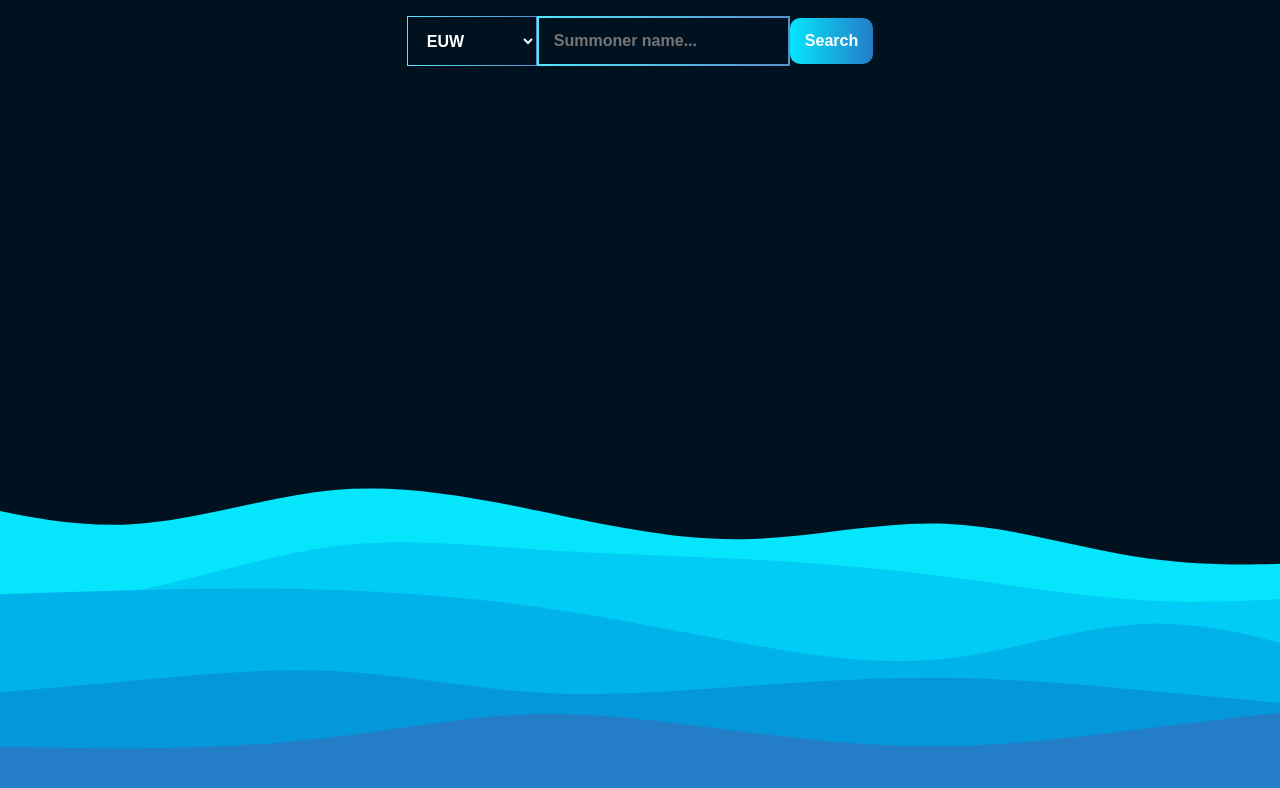
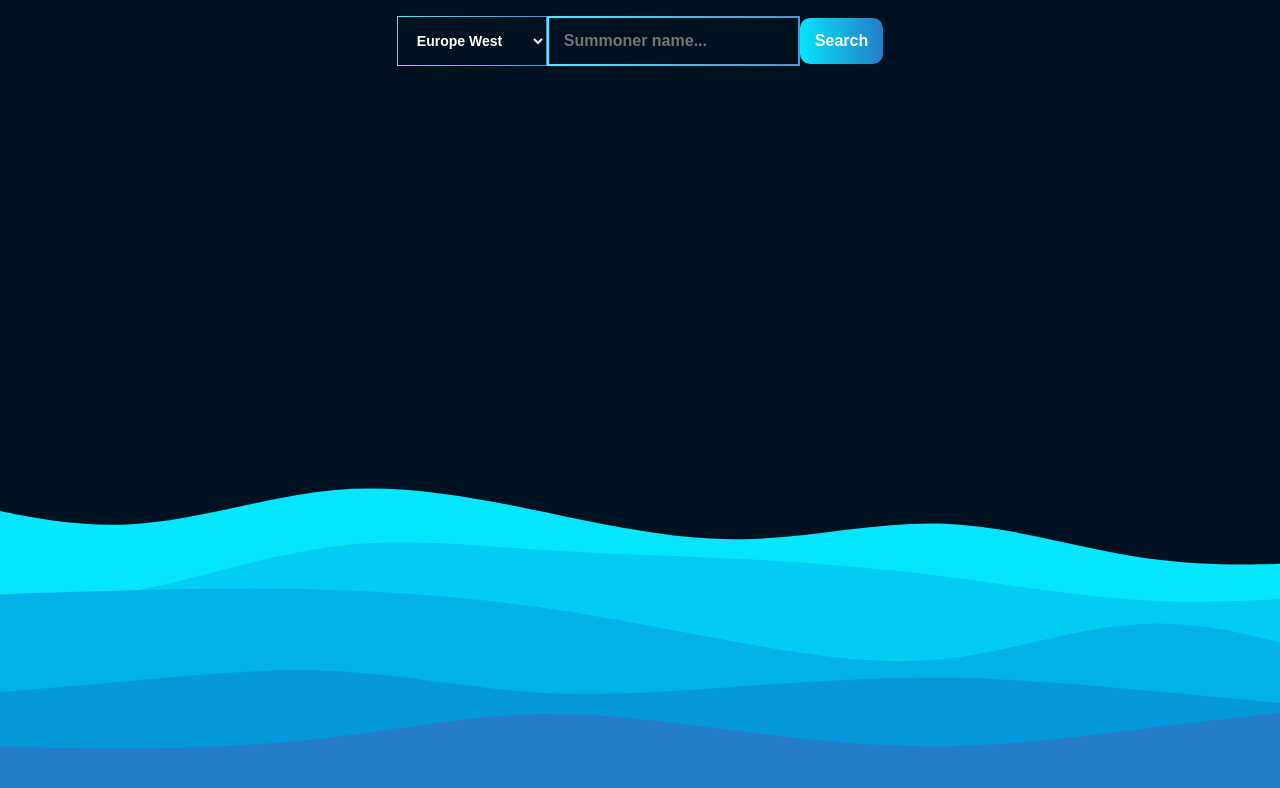
Before and after one commit to Zentaa1/League, a website: page index.html in a window 1280 px wide. Drawn offline with nearby package versions, Linux system fonts and the light colour scheme.

Commit message:
updated server choosing

```diff
--- a/css/styles.css
+++ b/css/styles.css
@@ -126,11 +126,11 @@ a.btn{
 }
 
 .serverDropdown {
-  width: 130px;
+  width: 150px;
   background-color: #001220;
   color: #ffffff;
   font-family: Arial;
-  font-size: 16px;
+  font-size: 14px;
   font-weight: 800;
   font-style: normal;
   text-decoration: none;
--- a/index.html
+++ b/index.html
@@ -9,14 +9,22 @@
         <main>
             <div class="header">
                 <select class="serverDropdown" id="chooseServer">
-                    <option value="euw1">EUW</option>
+                    <option value="euw1">Europe West</option>
                     <option value="eun1">EUNE</option>
-                    <option value="na1">NA</option>
-                    <option value="oc1">OCE</option>
-                    <option value="br1">BR</option>
-                    <option value="la1">LAS</option>
-                    <option value="la2">LAN</option>
-                    <option value="kr">KR</option>
+                    <option value="na1">North America</option>
+                    <option value="oc1">Oceania</option>
+                    <option value="br1">Brazil</option>
+                    <option value="la1">LAN</option>
+                    <option value="la2">LAS</option>
+                    <option value="kr">Korea</option>
+                    <option value="ru1">Russia</option>
+                    <option value="tr1">Turkey</option>
+                    <option value="jp1">Japan</option>
+                    <option value="ph2">Philippines</option>
+                    <option value="sg2">Singapore</option>
+                    <option value="tw2">Taiwan</option>
+                    <option value="th2">Thailand</option>
+                    <option value="vn2">Vietnam</option>
                 </select>
             </div>
             <img src="assets/background" class="img-background">
```
